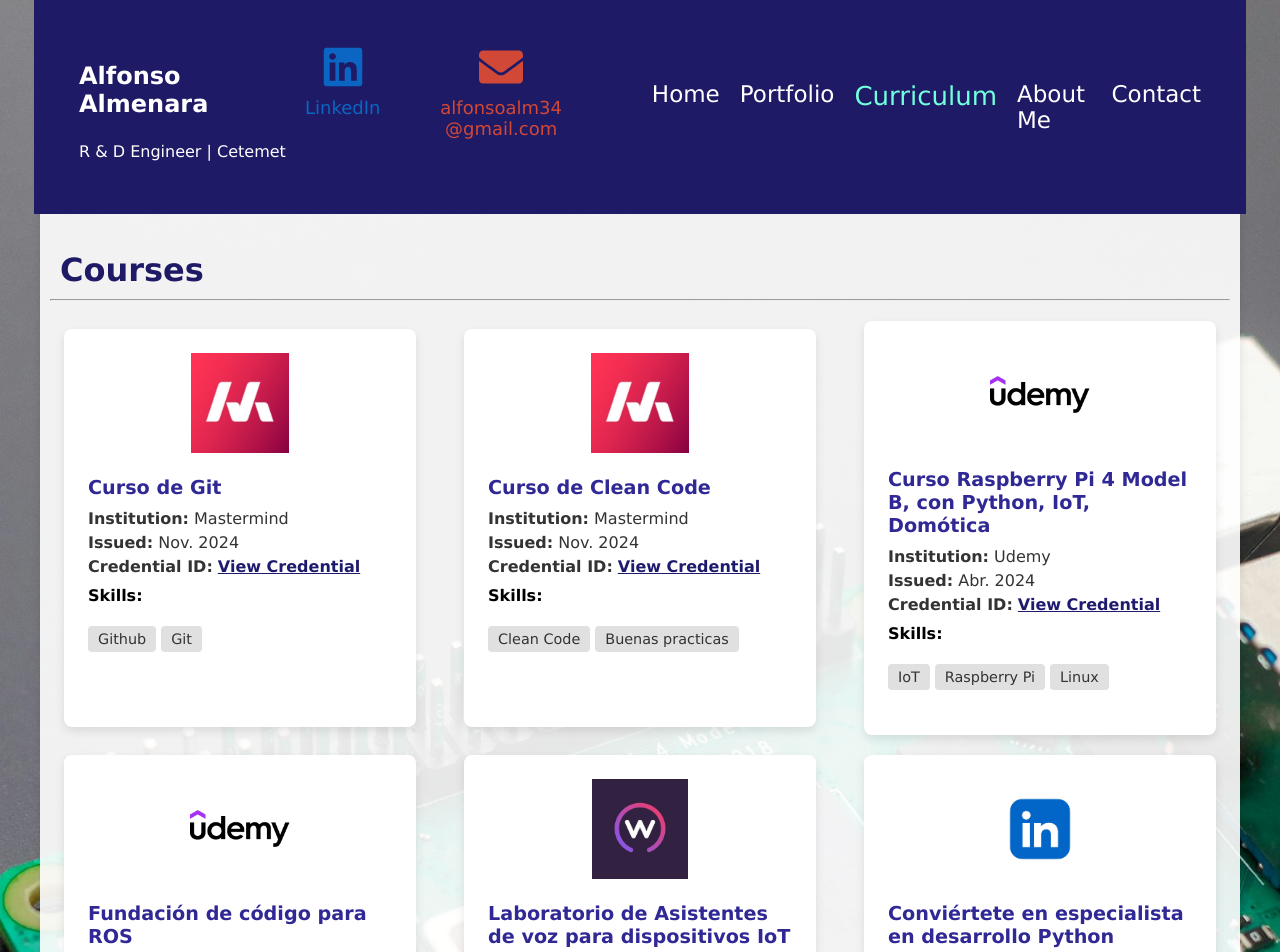
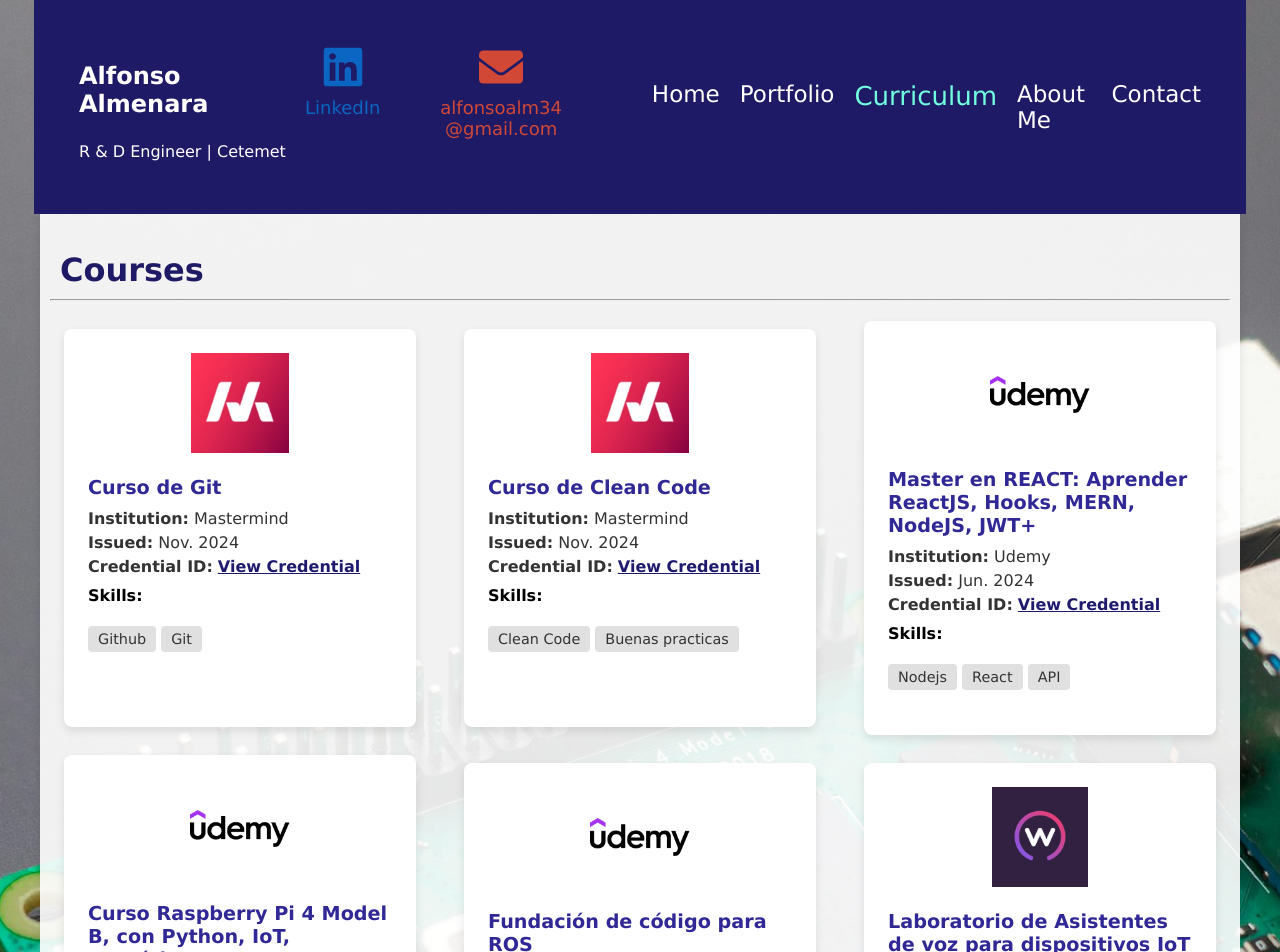
Before and after one commit to Alfonsoalm/Proyects-Portafolio, a React (Create React App) app: page /curriculum/educacion/cursos in a window 1280 px wide. Shown: the top 952 px of the page. Built offline with nearby package versions, Linux system fonts and the light colour scheme.

Commit message:
Adicion de curso

```diff
--- a/src/data/courses.js
+++ b/src/data/courses.js
@@ -16,6 +16,14 @@
     credentialID: "9f9160b6597d40139ba7fee661438898",
     skills: ["Clean Code", "Buenas practicas"],
     image: "logo_mastermind.png",
+  },
+  {
+    name: "Master en REACT: Aprender ReactJS, Hooks, MERN, NodeJS, JWT+",
+    institution: "Udemy",
+    issued: "Jun. 2024",
+    credentialID: "UC-73adcd98-08bf-4097-864f-44277c6492bb",
+    skills: ["Nodejs", "React", "API"],
+    image: "logo_udemy.png",
   },
   {
     name: "Curso Raspberry Pi 4 Model B, con Python, IoT, Domótica",
```
Also changed, not shown: 5 other files (tests, documents, lock files or other folders).
